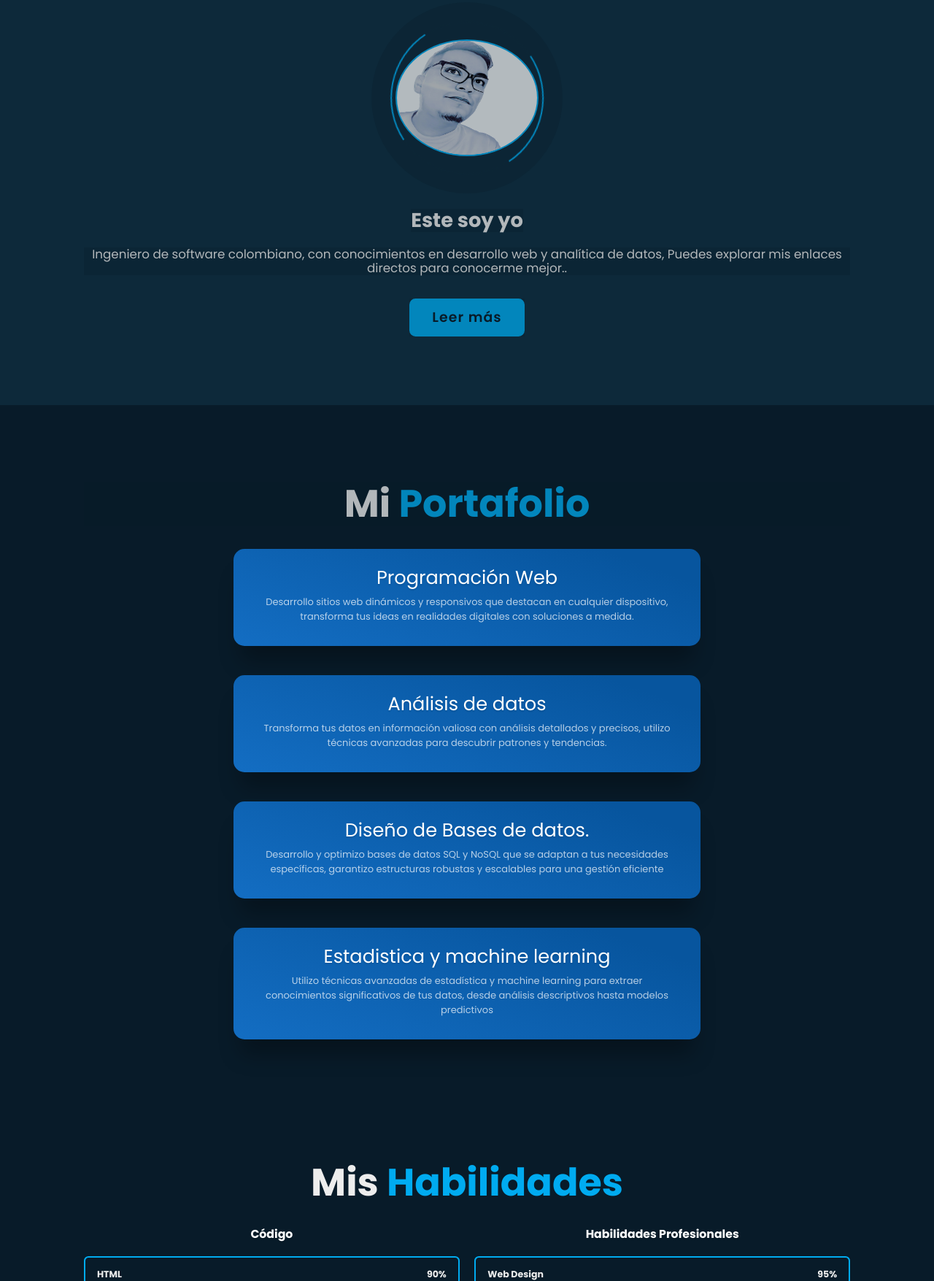
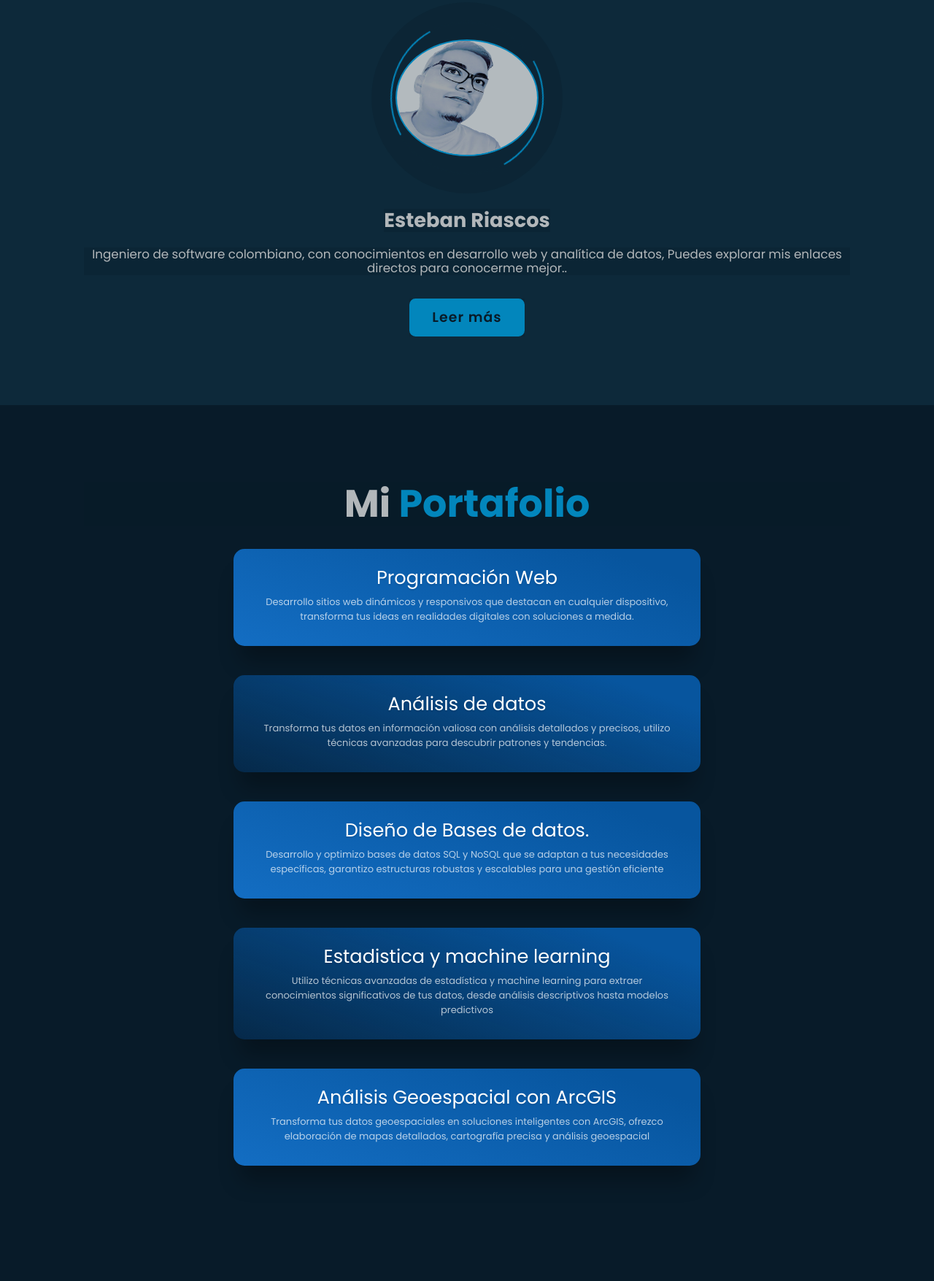
Before and after one commit to EstebanRDev/estebdev, a plain HTML site: page index.html in a window 1280 px wide. Shown: the part 1045-2800 px from the top of the page at 73% size. Drawn offline with nearby package versions, Linux system fonts and the light colour scheme.

Commit message:
Version 2.1.3

```diff
--- a/css/style.css
+++ b/css/style.css
@@ -1363,7 +1363,7 @@ span{
         transition: all .3s;
 
         &:nth-child(2) {
-            background: linear-gradient(200deg, rgb(7, 85, 158) 13.57%, rgb(19, 109, 194) 98.38%);
+            background: linear-gradient(200deg, rgb(7, 85, 158) 13.57%, rgba(5, 50, 92, 0.671) 98.38%);
         }
 
         &:nth-child(3) {
@@ -1371,17 +1371,17 @@ span{
         }
 
         &:nth-child(4) {
-            background: linear-gradient(200deg, rgb(7, 85, 158) 13.57%, rgb(19, 109, 194) 98.38%);
+            background: linear-gradient(200deg, rgb(7, 85, 158) 13.57%, rgba(5, 50, 92, 0.671) 98.38%);
         }
       }
 
       .accordion:hover{
         transform: scale(0.98);
-         border-radius: 20px;
+         border-radius: 25px;
       }
 
       .accordion:hover{
-        box-shadow: 0px 0px 30px 1px rgba(60, 31, 165, 0.966);
+        box-shadow: 0px 0px 30px 1px rgba(95, 59, 226, 0.966);
       }
 
 
--- a/index.html
+++ b/index.html
@@ -53,7 +53,7 @@
         <nav class="navbar" data-aos="fade-up" data-aos-duration="3000">
             <a href="#home" class="active">Inicio</a>
             <a href="#about">Acerca de</a>
-            <a href="#education">Educación</a>
+            <a href="#education">Servicios</a>
             <a href="#skills">Habilidades</a>
             <a href="#contact">Contacto</a>
 
@@ -119,7 +119,7 @@
         </div>
 
         <div class="about-content" data-aos="fade-up" data-aos-duration="2500">
-            <h3>Este soy yo<span class="animate scroll" style="--i:3;"></span></h3>
+            <h3>Esteban Riascos<span class="animate scroll" style="--i:3;"></span></h3>
             <p>Ingeniero de software colombiano, con conocimientos en desarrollo web y analítica de datos,
                 Puedes explorar mis enlaces directos para conocerme mejor..
                 <span class="animate scroll" style="--i:4;"></span>
@@ -167,6 +167,10 @@
                 <div class="accordion"data-aos="zoom-in-up">
                   <div class="title">Estadistica y machine learning </div>
                   <div class="text">Utilizo técnicas avanzadas de estadística y machine learning para extraer conocimientos significativos de tus datos, desde análisis descriptivos hasta modelos predictivos</div>
+                </div>
+                <div class="accordion"data-aos="zoom-in-up">
+                    <div class="title">Análisis Geoespacial con ArcGIS </div>
+                    <div class="text">Transforma tus datos geoespaciales en soluciones inteligentes con ArcGIS, ofrezco elaboración de mapas detallados, cartografía precisa y análisis geoespacial</div>
                 </div>
               </div>
               <div class="spacer"></div>
@@ -322,7 +326,7 @@
     <!-- Contact section -->
 
     <section class="contact" data-aos="zoom-in-up" id="contact">
-        <h2 class="heading">Contá<span>Me!</span></h2>
+        <h2 class="heading">Contácta<span>Me!</span></h2>
 
         <form action="contact-form" id="contact-form">
             <div class="input-box">
```
